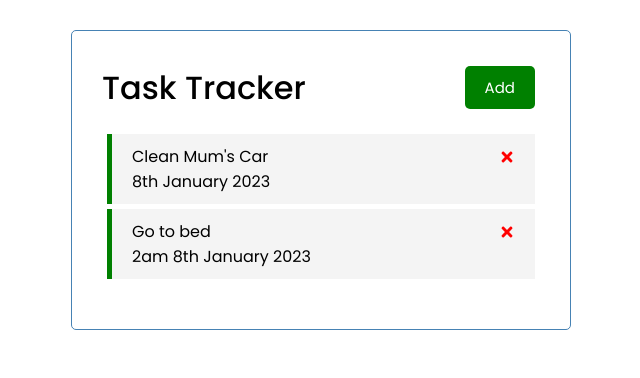
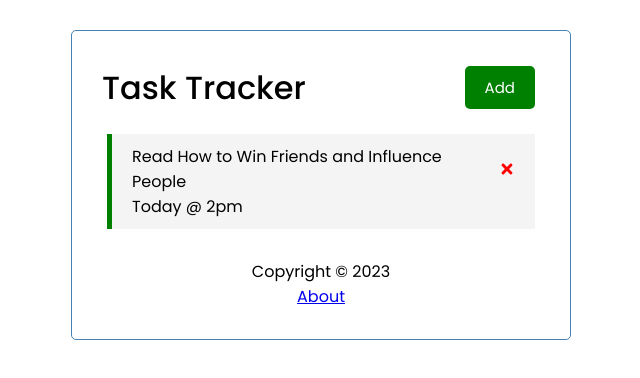
Before and after one commit to Officialibn1/Task-Tracker, a React (Create React App) app: page / in a window 1280 px wide. Shown: the top 378 px of the page, without its empty margins (319-959 px from the left). Built offline with nearby package versions, Linux system fonts and the light colour scheme; data requests are answered from the project's data file.

Commit message:
About Component

```diff
--- a/db.json
+++ b/db.json
@@ -1,16 +1,10 @@
 {
   "tasks": [
     {
-      "text": "Clean Mum's Car",
-      "day": "8th January 2023",
+      "text": "Read How to Win Friends and Influence People",
+      "day": "Today @ 2pm",
       "reminder": true,
       "id": 1
-    },
-    {
-      "text": "Go to bed ",
-      "day": "2am 8th January 2023",
-      "reminder": true,
-      "id": 2
     }
   ]
 }
--- a/src/App.js
+++ b/src/App.js
@@ -1,5 +1,6 @@
 import { useState, useEffect } from "react";
 import AddTask from "./components/AddTask";
+import Footer from "./components/Footer";
 import Header from "./components/Header";
 import Tasks from "./components/Tasks";
 
@@ -104,6 +105,7 @@
       <Header onAdd={() => setShowAddTask(!showAddTask)} showAdd={showAddTask} />
       {showAddTask && <AddTask onAdd={addTask} />}
       {tasks.length > 0 ? (<Tasks tasks={tasks} onDelete={deleteTask} onToggle={toggleReminder} />) : ('No Tasks to Show')}
+      <Footer />
     </div>
   );
 }
--- /dev/null
+++ b/src/components/Footer.js
@@ -0,0 +1,11 @@
+
+const Footer = () => {
+    return (
+        <footer>
+            <p>Copyright &copy; 2023</p>
+            <a href="/about">About</a>
+        </footer>
+    );
+}
+
+export default Footer;
```
Also changed, not shown: src/components/About.js (added, +10 -0 lines).
